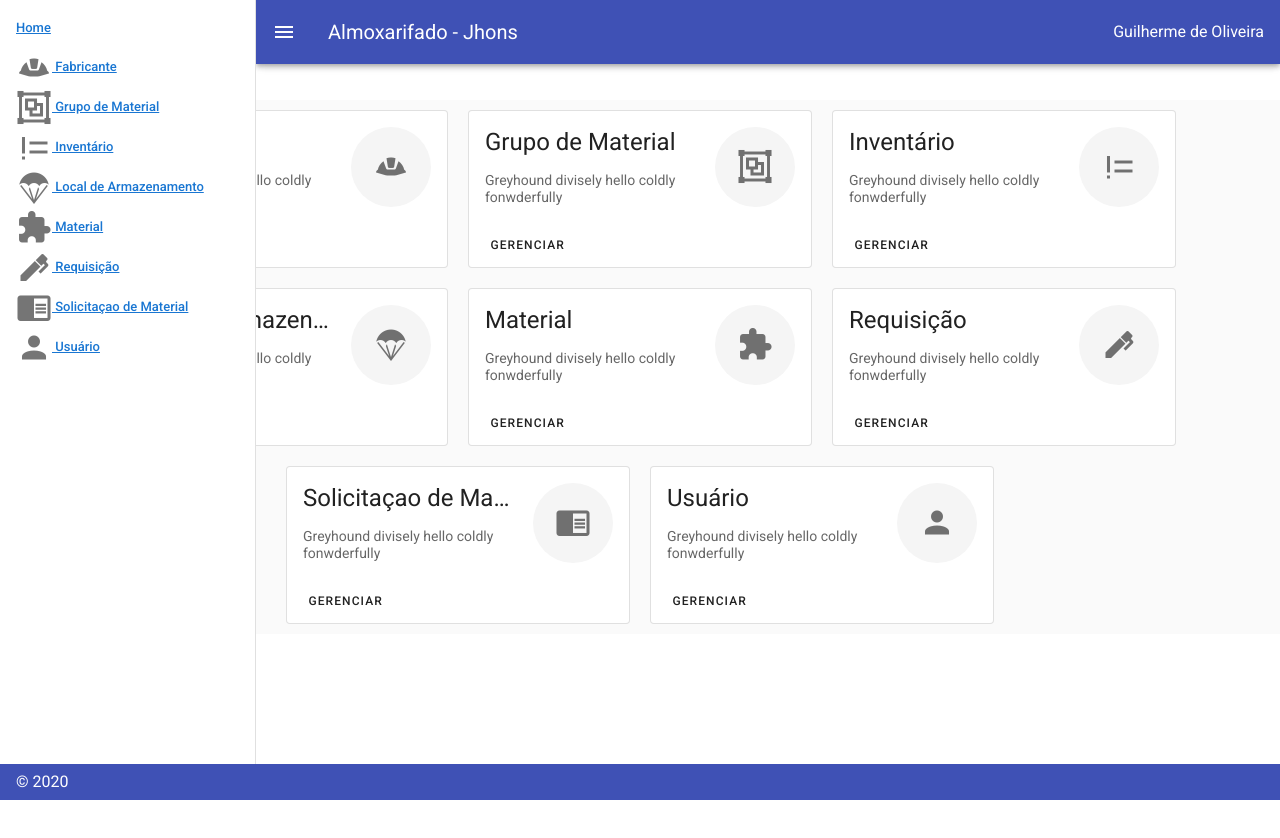
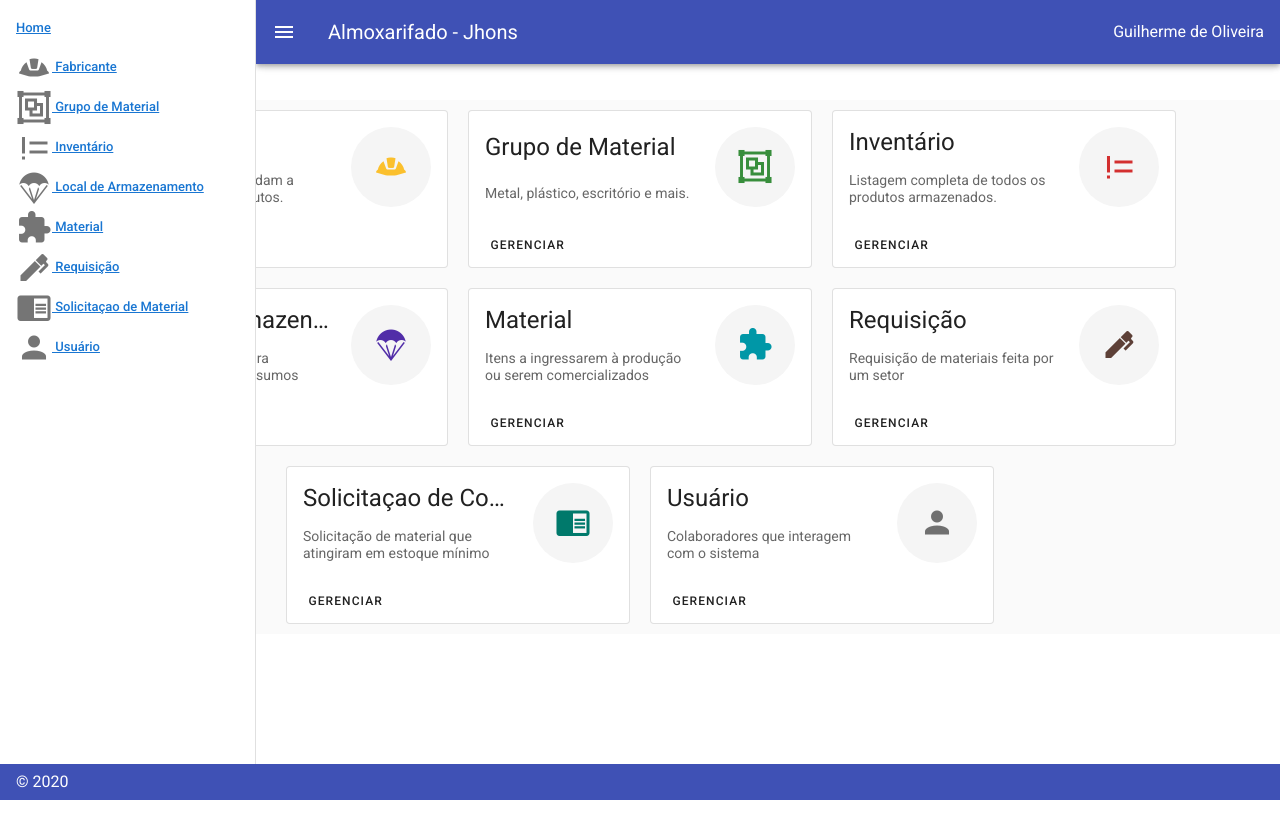
Before and after one commit to guilherme-de-oliveira/almox-app, a Vue app: page / in a window 1280 px wide. Shown: the top 838 px of the page. Built offline with nearby package versions, Linux system fonts and the light colour scheme.

Commit message:
Changed App color, texts e descriptions

```diff
--- a/src/components/Cards.vue
+++ b/src/components/Cards.vue
@@ -11,7 +11,7 @@
       </v-list-item-content>
 
       <v-list-item-avatar size="80" color="#F5F5F5">
-        <v-icon large> {{ icone }} </v-icon>
+        <v-icon :color="color" large> {{ icone }} </v-icon>
       </v-list-item-avatar>
     </v-list-item>
 
@@ -28,6 +28,7 @@
     props: {
       action: String,
       cabecalho: String,
+      color: String,
       descritivo: String,
       tipo: String,
       icone: String,
--- a/src/views/Fabricante.vue
+++ b/src/views/Fabricante.vue
@@ -33,7 +33,7 @@
             <v-spacer></v-spacer>
             <v-dialog v-model="dialog" max-width="500px">
               <template v-slot:activator="{ on }">
-                <v-btn color="primary" dark class="mb-2" v-on="on">Novo Item</v-btn>
+                <v-btn color="primary" dark class="mb-2" v-on="on">+ Novo</v-btn>
               </template>
               <v-card>
                 <v-card-title>
@@ -85,8 +85,8 @@
 
                 <v-card-actions>
                   <v-spacer></v-spacer>
-                  <v-btn color="blue darken-1" text @click="close">Cancel</v-btn>
-                  <v-btn color="blue darken-1" text @click="save">Save</v-btn>
+                  <v-btn color="error darken-1" text @click="close">Cancelar</v-btn>
+                  <v-btn color="blue darken-1" text @click="save">Salvar</v-btn>
                 </v-card-actions>
               </v-card>
             </v-dialog>
@@ -124,32 +124,6 @@
       menu: false,
       modal: false,
       menu2: false,
-      data: {
-        consultar: {
-          action: '/consultar',
-          cabecalho: 'Consultar',
-          descritivo: 'Greyhound divisely hello coldly fonwderfully',
-          tipo: 'Gerenciar'
-        },
-        adicionar: {
-          action: '/adicionar',
-          cabecalho: 'Home',
-          descritivo: 'Greyhound divisely hello coldly fonwderfully',
-          tipo: 'Gerenciar'
-        },
-        alterar: {
-          action: '/alterar',
-          cabecalho: 'Requisição',
-          descritivo: 'Greyhound divisely hello coldly fonwderfully',
-          tipo: 'Gerenciar'
-        },
-        pesquisar: {
-          action: '/pesquisar',
-          cabecalho: 'Inventário',
-          descritivo: 'Greyhound divisely hello coldly fonwderfully',
-          tipo: 'Gerenciar'
-        },
-      },
       dialog: false,
       headers: [
         {
@@ -191,7 +165,7 @@
 
     computed: {
       formTitle () {
-        return this.editedIndex === -1 ? 'Novo Item' : 'Editar Item'
+        return this.editedIndex === -1 ? 'Novo' : 'Editar'
       },
     },
 
--- a/src/views/Grupo_Material.vue
+++ b/src/views/Grupo_Material.vue
@@ -33,7 +33,7 @@
             <v-spacer></v-spacer>
             <v-dialog v-model="dialog" max-width="500px">
               <template v-slot:activator="{ on }">
-                <v-btn color="primary" dark class="mb-2" v-on="on">Novo Item</v-btn>
+                <v-btn color="primary" dark class="mb-2" v-on="on">+ Novo</v-btn>
               </template>
               <v-card>
                 <v-card-title>
@@ -77,8 +77,8 @@
 
                 <v-card-actions>
                   <v-spacer></v-spacer>
-                  <v-btn color="blue darken-1" text @click="close">Cancel</v-btn>
-                  <v-btn color="blue darken-1" text @click="save">Save</v-btn>
+                  <v-btn color="error darken-1" text @click="close">CancelR</v-btn>
+                  <v-btn color="blue darken-1" text @click="save">Salvar</v-btn>
                 </v-card-actions>
               </v-card>
             </v-dialog>
@@ -151,7 +151,7 @@
 
     computed: {
       formTitle () {
-        return this.editedIndex === -1 ? 'Novo Item' : 'Editar Item'
+        return this.editedIndex === -1 ? 'Novo' : 'Editar'
       },
     },
 
--- a/src/views/Home.vue
+++ b/src/views/Home.vue
@@ -9,6 +9,7 @@
           <Cards
             :action="value.action"
             :cabecalho="value.cabecalho"
+            :color="value.color"
             :descritivo="value.descritivo"
             :tipo="value.tipo"
             :icone="value.icone"/>
@@ -31,57 +32,64 @@ import Cards from '../components/Cards';
         fabricante: {
           action: '/fabricante',
           cabecalho: 'Fabricante',
-          descritivo: 'Greyhound divisely hello coldly fonwderfully',
+          color: 'yellow darken-2',
+          descritivo: 'Parceiros que nos ajudam a constuír nossos produtos.',
           tipo: 'Gerenciar',
           icone: 'mdi-hard-hat',
         },
         grupoMaterial: {
           action: '/grupoMaterial',
           cabecalho: 'Grupo de Material',
-          descritivo: 'Greyhound divisely hello coldly fonwderfully',
+          color: "green darken-2",
+          descritivo: 'Metal, plástico, escritório e mais.',
           tipo: 'Gerenciar',
           icone: 'mdi-group',
         },
         inventario: {
           action: '/inventario',
           cabecalho: 'Inventário',
-          descritivo: 'Greyhound divisely hello coldly fonwderfully',
+          color:"red darken-2",
+          descritivo: 'Listagem completa de todos os produtos armazenados.',
           tipo: 'Gerenciar',
           icone: 'mdi-not-equal',
         },
         local: {
           action: '/local',
           cabecalho: 'Local de Armazenamento',
-          descritivo: 'Greyhound divisely hello coldly fonwderfully',
+          color: 'deep-purple darken-2',
+          descritivo: 'Locais inteligentes para armazenamento de insumos',
           tipo: 'Gerenciar',
           icone: 'mdi-parachute'
         },
         material: {
           action: '/material',
           cabecalho: 'Material',
-          descritivo: 'Greyhound divisely hello coldly fonwderfully',
+          color: 'cyan darken-2',
+          descritivo: 'Itens a ingressarem à produção ou serem comercializados',
           tipo: 'Gerenciar',
           icone: 'mdi-puzzle'
         },
         requisicao: {
           action: '/requisicao',
           cabecalho: 'Requisição',
-          descritivo: 'Greyhound divisely hello coldly fonwderfully',
+          color: 'brown darken-2',
+          descritivo: 'Requisição de materiais feita por um setor',
           tipo: 'Gerenciar',
           icone: 'mdi-pen',
         },
 
         solicitacaoMaterial: {
           action: '/solicitacaoMaterial',
-          cabecalho: 'Solicitaçao de Material',
-          descritivo: 'Greyhound divisely hello coldly fonwderfully',
+          cabecalho: 'Solicitaçao de Compra',
+          color: 'teal darken-2',
+          descritivo: 'Solicitação de material que atingiram em estoque mínimo',
           tipo: 'Gerenciar',
           icone: 'mdi-book-open',
         },
         usuario: {
           action: '/usuario',
           cabecalho: 'Usuário',
-          descritivo: 'Greyhound divisely hello coldly fonwderfully',
+          descritivo: 'Colaboradores que interagem com o sistema',
           tipo: 'Gerenciar',
           icone: 'mdi-account',
         },
--- a/src/views/Local_Armazenamento.vue
+++ b/src/views/Local_Armazenamento.vue
@@ -33,7 +33,7 @@
             <v-spacer></v-spacer>
             <v-dialog v-model="dialog" max-width="500px">
               <template v-slot:activator="{ on }">
-                <v-btn color="primary" dark class="mb-2" v-on="on">Novo Item</v-btn>
+                <v-btn color="primary" dark class="mb-2" v-on="on">+ Novo</v-btn>
               </template>
               <v-card>
                 <v-card-title>
@@ -70,8 +70,8 @@
 
                 <v-card-actions>
                   <v-spacer></v-spacer>
-                  <v-btn color="blue darken-1" text @click="close">Cancel</v-btn>
-                  <v-btn color="blue darken-1" text @click="save">Save</v-btn>
+                  <v-btn color="error darken-1" text @click="close">Cancelar</v-btn>
+                  <v-btn color="blue darken-1" text @click="save">Salvar</v-btn>
                 </v-card-actions>
               </v-card>
             </v-dialog>
@@ -151,7 +151,7 @@
 
     computed: {
       formTitle () {
-        return this.editedIndex === -1 ? 'Novo Item' : 'Editar Item'
+        return this.editedIndex === -1 ? 'Novo' : 'Editar'
       },
     },
 
--- a/src/views/Material.vue
+++ b/src/views/Material.vue
@@ -33,7 +33,7 @@
             <v-spacer></v-spacer>
             <v-dialog v-model="dialog" max-width="500px">
               <template v-slot:activator="{ on }">
-                <v-btn color="primary" dark class="mb-2" v-on="on">Novo Item</v-btn>
+                <v-btn color="primary" dark class="mb-2" v-on="on">+ Novo</v-btn>
               </template>
               <v-card>
                 <v-card-title>
@@ -102,8 +102,8 @@
 
                 <v-card-actions>
                   <v-spacer></v-spacer>
-                  <v-btn color="blue darken-1" text @click="close">Cancel</v-btn>
-                  <v-btn color="blue darken-1" text @click="save">Save</v-btn>
+                  <v-btn color="error darken-1" text @click="close">Cancelar</v-btn>
+                  <v-btn color="blue darken-1" text @click="save">Salvar</v-btn>
                 </v-card-actions>
               </v-card>
             </v-dialog>
@@ -185,7 +185,7 @@
 
     computed: {
       formTitle () {
-        return this.editedIndex === -1 ? 'Novo Item' : 'Editar Item'
+        return this.editedIndex === -1 ? 'Novo' : 'Editar'
       },
     },
 
--- a/src/views/Requisicao.vue
+++ b/src/views/Requisicao.vue
@@ -33,7 +33,7 @@
             <v-spacer></v-spacer>
             <v-dialog v-model="dialog" max-width="500px">
               <template v-slot:activator="{ on }">
-                <v-btn color="primary" dark class="mb-2" v-on="on">Novo Item</v-btn>
+                <v-btn color="primary" dark class="mb-2" v-on="on">+ Novo</v-btn>
               </template>
               <v-card>
                 <v-card-title>
@@ -64,7 +64,7 @@
                           </template>
                           <v-date-picker v-model="date" no-title scrollable>
                             <v-spacer></v-spacer>
-                            <v-btn text color="primary" @click="menu = false">Cancel</v-btn>
+                            <v-btn text color="error" @click="menu = false">Cancelar</v-btn>
                             <v-btn text color="primary" @click="$refs.menu.save(date)">OK</v-btn>
                           </v-date-picker>
                         </v-menu>
@@ -117,8 +117,8 @@
 
                 <v-card-actions>
                   <v-spacer></v-spacer>
-                  <v-btn color="blue darken-1" text @click="close">Cancel</v-btn>
-                  <v-btn color="blue darken-1" text @click="save">Save</v-btn>
+                  <v-btn color="error darken-1" text @click="close">Cancelar</v-btn>
+                  <v-btn color="blue darken-1" text @click="save">Salvar</v-btn>
                 </v-card-actions>
               </v-card>
             </v-dialog>
@@ -244,7 +244,7 @@
 
     computed: {
       formTitle () {
-        return this.editedIndex === -1 ? 'Novo Item' : 'Editar Item'
+        return this.editedIndex === -1 ? 'Novo' : 'Editar'
       },
     },
 
```
Also changed, not shown: src/views/Inventario.vue (+6 -6 lines), src/views/Solicitacao_Material.vue (+6 -6 lines).
